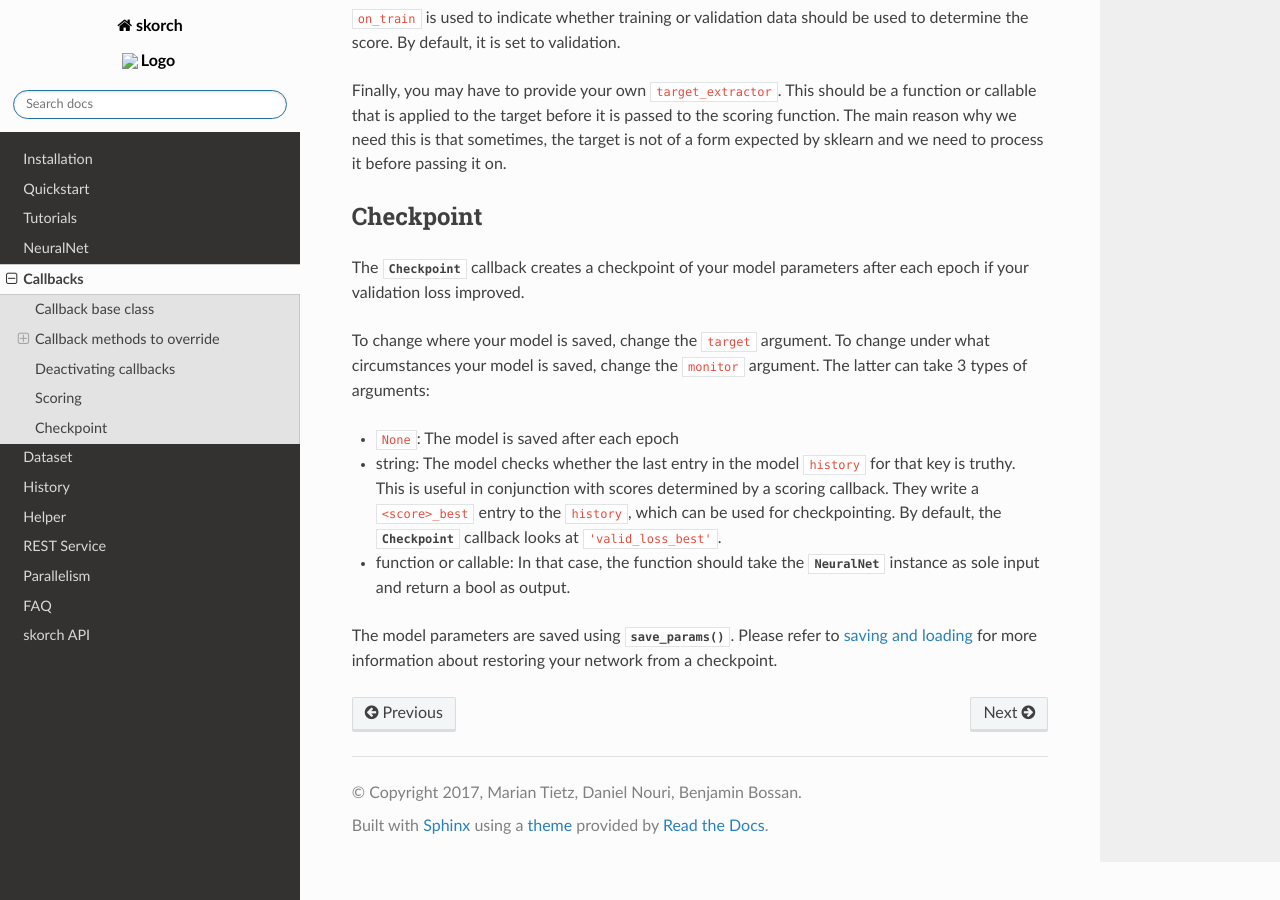
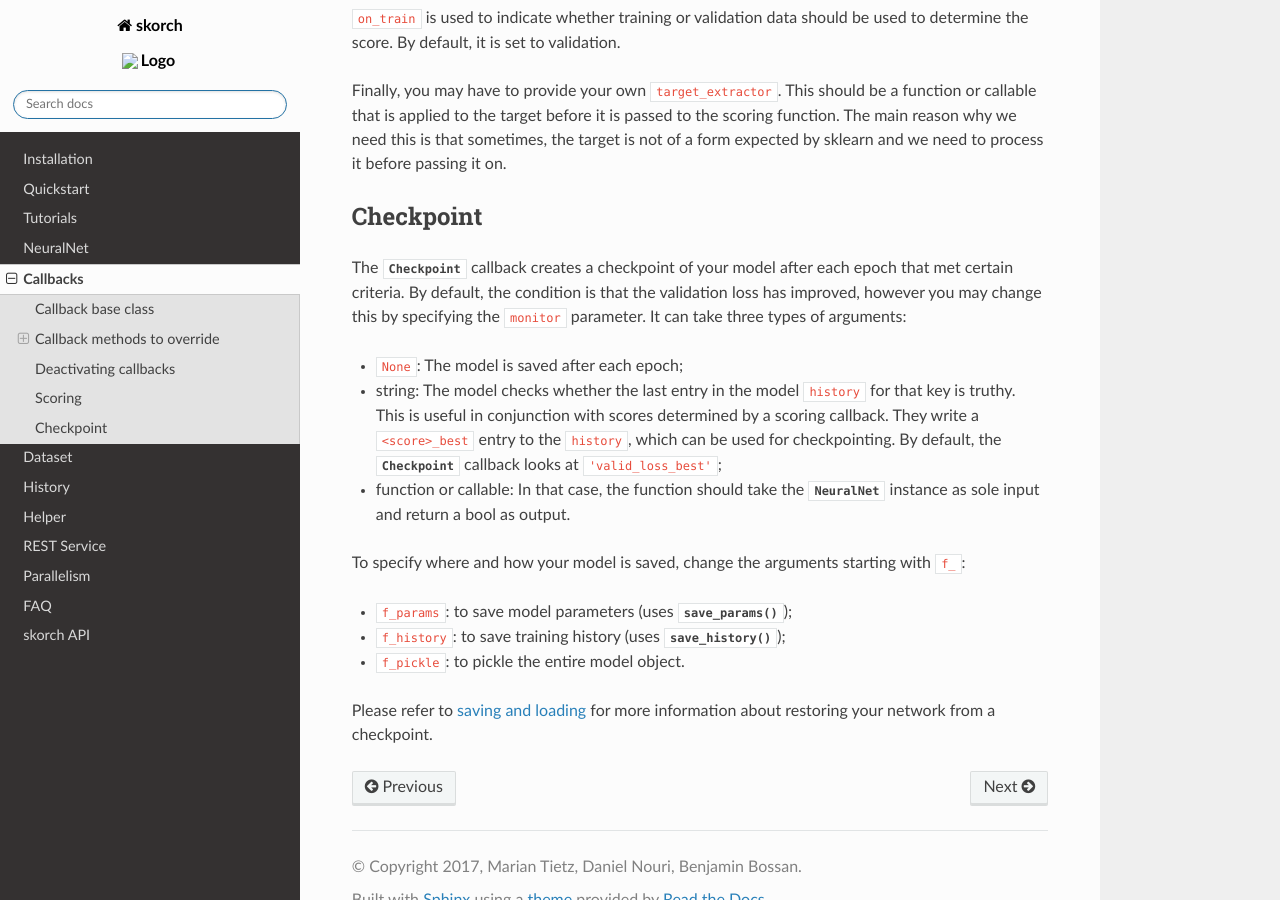
Before and after one commit to skorch-dev/skorch, a Sphinx documentation site: the page built from docs/user/callbacks.rst, in a window 1280 px wide and 900 px high, scrolled down 3043 px. Built offline with Sphinx 7.4.7 and the Read the Docs theme 2.0.0, drawn with Linux system fonts in a browser that asks for light colours.

Commit message:
Update documentation related to model checkpointing

```diff
--- a/docs/user/callbacks.rst
+++ b/docs/user/callbacks.rst
@@ -179,25 +179,30 @@ Checkpoint
 ----------
 
 The :class:`.Checkpoint` callback creates a checkpoint of your model
-parameters after each epoch if your validation loss improved.
-
-To change where your model is saved, change the ``target``
-argument. To change under what circumstances your model is saved,
-change the ``monitor`` argument. The latter can take 3 types of
+after each epoch that met certain criteria. By default, the condition
+is that the validation loss has improved, however you may change this
+by specifying the ``monitor`` parameter. It can take three types of
 arguments:
 
-- ``None``: The model is saved after each epoch
+- ``None``: The model is saved after each epoch;
 - string: The model checks whether the last entry in the model
   ``history`` for that key is truthy. This is useful in conjunction
   with scores determined by a scoring callback. They write a
   ``<score>_best`` entry to the ``history``, which can be used for
   checkpointing. By default, the :class:`.Checkpoint` callback looks
-  at ``'valid_loss_best'``.
+  at ``'valid_loss_best'``;
 - function or callable: In that case, the function should take the
   :class:`.NeuralNet` instance as sole input and return a bool as
   output.
 
-The model parameters are saved using
-:func:`~skorch.net.NeuralNet.save_params`. Please refer to
-:ref:`saving and loading` for more information about restoring your
-network from a checkpoint.
+To specify where and how your model is saved, change the arguments
+starting with ``f_``:
+
+- ``f_params``: to save model parameters (uses
+  :func:`~skorch.net.NeuralNet.save_params`);
+- ``f_history``: to save training history (uses
+  :func:`~skorch.net.NeuralNet.save_history`);
+- ``f_pickle``: to pickle the entire model object.
+
+Please refer to :ref:`saving and loading` for more information about
+restoring your network from a checkpoint.
```
Also changed, not shown: 1 other file.
